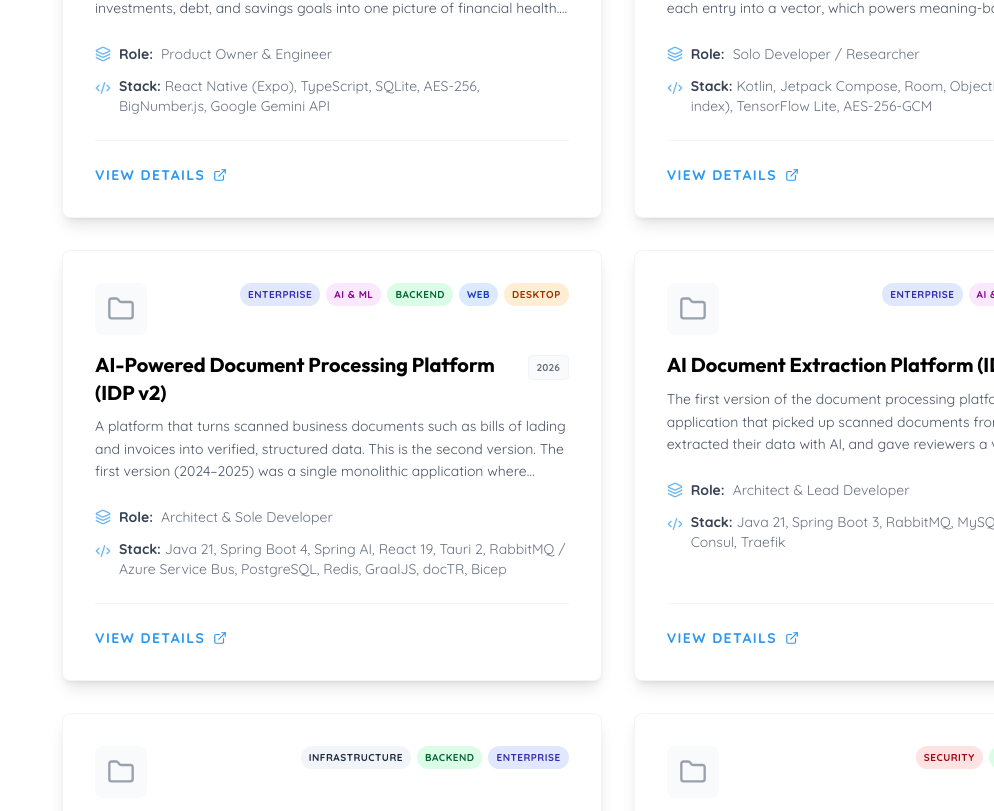
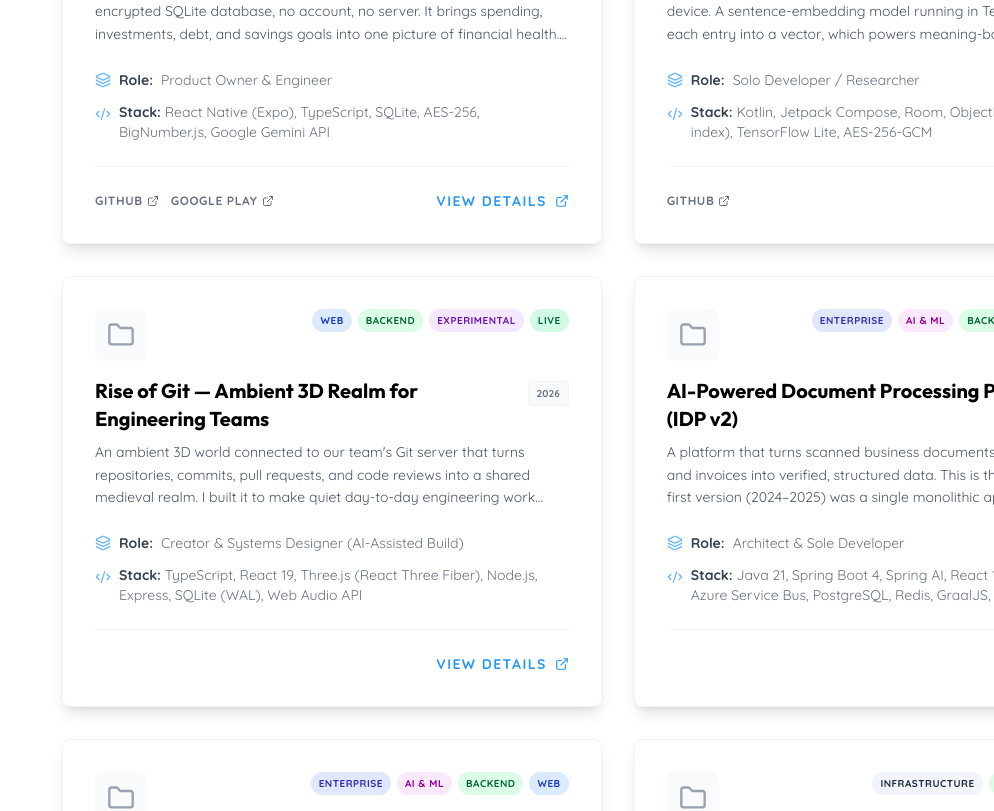
Before and after one commit to tantanjay/portfolio, a React (Vite) app: page / in a window 1280 px wide. Shown: the part 7278-8089 px from the top of the page, without its empty margins (286-1280 px from the left). Built offline with nearby package versions, Linux system fonts and the light colour scheme.

Commit message:
rise of git

```diff
--- a/src/components/sections/Work.tsx
+++ b/src/components/sections/Work.tsx
@@ -141,10 +141,25 @@ export default function Work() {
                                         {/* Show basic info in card, detailed in modal */}
                                     </div>
 
-                                    <div className="mt-auto pt-6 border-t border-gray-100">
+                                    <div className="mt-auto pt-6 border-t border-gray-100 flex items-center justify-between gap-4 flex-wrap">
+                                        {'links' in project && Array.isArray((project as any).links) && (
+                                            <div className="flex flex-wrap gap-3">
+                                                {((project as any).links as { label: string; url: string }[]).map((link, idx) => (
+                                                    <a
+                                                        key={idx}
+                                                        href={link.url}
+                                                        target="_blank"
+                                                        rel="noopener noreferrer"
+                                                        className="text-xs font-bold uppercase tracking-wider text-gray-500 hover:text-primary flex items-center gap-1 transition-colors"
+                                                    >
+                                                        {link.label} <ExternalLink size={12} />
+                                                    </a>
+                                                ))}
+                                            </div>
+                                        )}
                                         <button
                                             onClick={() => setSelectedProject(project)}
-                                            className="text-primary text-sm font-bold uppercase tracking-widest hover:underline flex items-center gap-2"
+                                            className="ml-auto text-primary text-sm font-bold uppercase tracking-widest hover:underline flex items-center gap-2"
                                         >
                                             View Details <ExternalLink size={14} />
                                         </button>
@@ -203,6 +218,22 @@ export default function Work() {
                                     {selectedProject.description}
                                 </p>
 
+                                {'links' in selectedProject && Array.isArray((selectedProject as any).links) && (
+                                    <div className="flex flex-wrap gap-3 mb-6">
+                                        {((selectedProject as any).links as { label: string; url: string }[]).map((link, idx) => (
+                                            <a
+                                                key={idx}
+                                                href={link.url}
+                                                target="_blank"
+                                                rel="noopener noreferrer"
+                                                className="px-4 py-2 bg-gray-900 text-white text-xs font-bold uppercase tracking-widest rounded-lg hover:bg-primary transition-colors flex items-center gap-2"
+                                            >
+                                                {link.label} <ExternalLink size={14} />
+                                            </a>
+                                        ))}
+                                    </div>
+                                )}
+
                                 <div className="grid grid-cols-1 md:grid-cols-2 gap-6 mb-8 bg-gray-50 p-6 rounded-lg">
                                     <div className="flex items-start gap-3">
                                         <Layers className="text-primary shrink-0" size={20} />
--- a/src/data/portfolio.ts
+++ b/src/data/portfolio.ts
@@ -150,6 +150,10 @@ export const projects = [
         teamSize: "Solo Project",
         deployment: "Production (Google Play Store)",
         stack: "React Native (Expo), TypeScript, SQLite, AES-256, BigNumber.js, Google Gemini API",
+        links: [
+            { label: "GitHub", url: "https://github.com/tantanjay/wealthsnap" },
+            { label: "Google Play", url: "https://play.google.com/store/apps/details?id=com.christian.soyosa.WealthSnap" }
+        ],
         keyPoints: [
             "Offline-first by design: all records and calculations live in a local SQLite database, with sensitive fields encrypted (AES-256) and the key kept in the device's secure store.",
             "All money math runs through BigNumber.js instead of JavaScript floats, so totals don't drift after years of transactions.",
@@ -171,6 +175,9 @@ export const projects = [
         teamSize: "Solo Project",
         deployment: "Local-Only",
         stack: "Kotlin, Jetpack Compose, Room, ObjectBox (HNSW vector index), TensorFlow Lite, AES-256-GCM",
+        links: [
+            { label: "GitHub", url: "https://github.com/tantanjay/laniakea-mobile" }
+        ],
         keyPoints: [
             "Runs Google's USE-CMLM sentence encoder (a BERT-base model, 768-dimension embeddings) on the device with TensorFlow Lite, and stores the vectors in ObjectBox with an HNSW index for fast semantic search.",
             "Adds three obfuscation layers to stored vectors on top of encryption (small Laplace noise, rounding, and a per-user shuffle of dimensions) to make reversing them to text harder. They're documented as obfuscation, not formal differential privacy.",
@@ -178,6 +185,25 @@ export const projects = [
             "Tracks how writing changes over time: groups entries into themes without manual tags, finds similar past entries, and flags entries far from the average of your last 30.",
             "Built a 3D constellation map on Jetpack Compose Canvas with a custom force-directed physics engine, three layouts, and depth culling to keep it smooth with large journals.",
             "Keeps the analysis honest: quick check-ins are excluded from writing statistics, and I'm redesigning metrics whose labels read like psychological judgments so every one describes only the text."
+        ]
+    },
+    {
+        title: "Rise of Git — Ambient 3D Realm for Engineering Teams",
+        year: "2026",
+        generation: "Gen 4",
+        categories: ["Web", "Backend", "Experimental", "Live"],
+        description: "An ambient 3D world connected to our team's Git server that turns repositories, commits, pull requests, and code reviews into a shared medieval realm. I built it to make quiet day-to-day engineering work visible and fun for the department without feeling like a corporate productivity tracker. I don't come from a game or 3D graphics background—I designed the scoring rules, economy math, and SQLite sync engine, and directed an AI coding agent through structured rulebooks (CLAUDE.md and docs/) to build and optimize the Three.js visuals and Web Audio soundtrack.",
+        roles: "Creator & Systems Designer (AI-Assisted Build)",
+        teamSize: "Solo Project",
+        deployment: "Internal Team Server (Open-Sourced)",
+        stack: "TypeScript, React 19, Three.js (React Three Fiber), Node.js, Express, SQLite (WAL), Web Audio API",
+        keyPoints: [
+            "Scores meaningful work instead of raw commit counts: inspects git diffs to ignore whitespace, comments, lockfiles, build output, and pure reformats, with a logarithmic curve on changed lines and daily diminishing returns so commit spam doesn't help.",
+            "Rewards teamwork over working alone: merged pull requests and code reviews on teammates' PRs earn dedicated XP, and non-code engineering work (architecture docs, incident response, mentoring) can be logged as sealed deeds.",
+            "Built-in fairness math so one busy week can't monopolize the realm: harvest shares use a square-root weight with a hard 10% cap per kingdom, and castle levels use the square root of all building levels to reward maintaining many services over one monolith.",
+            "Two independent background clocks on a local SQLite (WAL) database: a 1-hour Git sync that indexes commits, diffs, and PRs using server-side credentials (zero tokens in the browser), and a 15-minute harvest tick that runs demographics, resource pools, and upkeep.",
+            "Headless simulation scripts (sim:balance, sim:population, sim:war) that run the real server combat and demographic math from the CLI to verify civilization matchups and progression curves without needing a database or UI.",
+            "Kept a large AI-built 3D codebase fast and maintainable by turning every visual bug or frame-rate drop we hit into written engineering rules (draw-call budgets, GPU instancing, shader NaN guards, and doc-to-code sync checks) in CLAUDE.md and docs/."
         ]
     },
     {
@@ -443,7 +469,7 @@ const evolutionBase = [
         generation: "Gen 4",
         title: "AI-Native Architecture",
         period: "",
-        description: "Systems where AI is designed in from the start, and its output is checked instead of trusted: IDP v2, rebuilt on my own with runtime-compiled schemas and OCR grounding, plus agents whose every action is a tool call that code checks before it lands, and two on-device apps, WealthSnap and Laniakea, where personal data never has to leave the phone.",
+        description: "Systems where AI is designed in from the start, and its output is checked instead of trusted: IDP v2, rebuilt on my own with runtime-compiled schemas and OCR grounding, plus agents whose every action is a tool call that code checks before it lands; Rise of Git, an ambient 3D realm for engineering teams built by steering an AI agent with structured rulebooks; and two on-device apps, WealthSnap and Laniakea, where personal data never has to leave the phone.",
         impact: "Learned to verify AI output instead of trusting it",
         projects: []
     }
```
